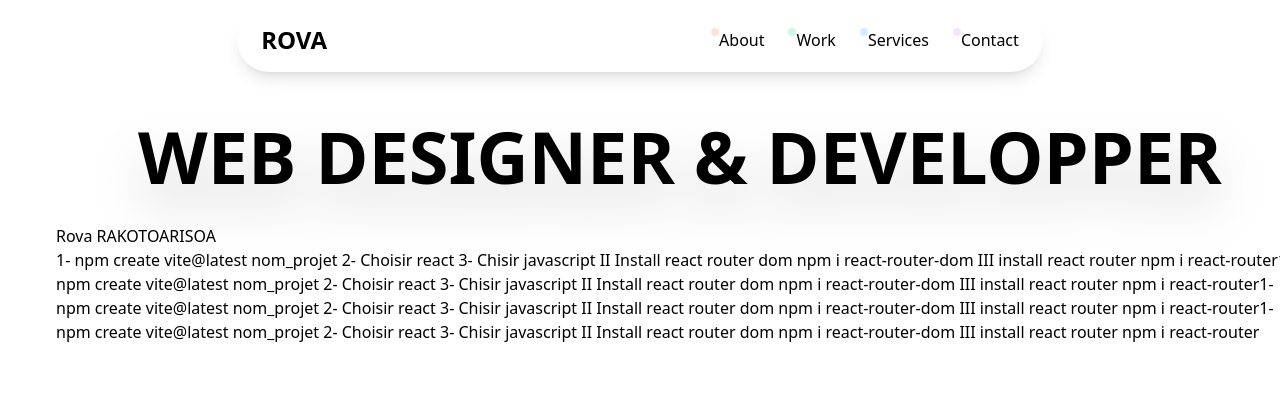
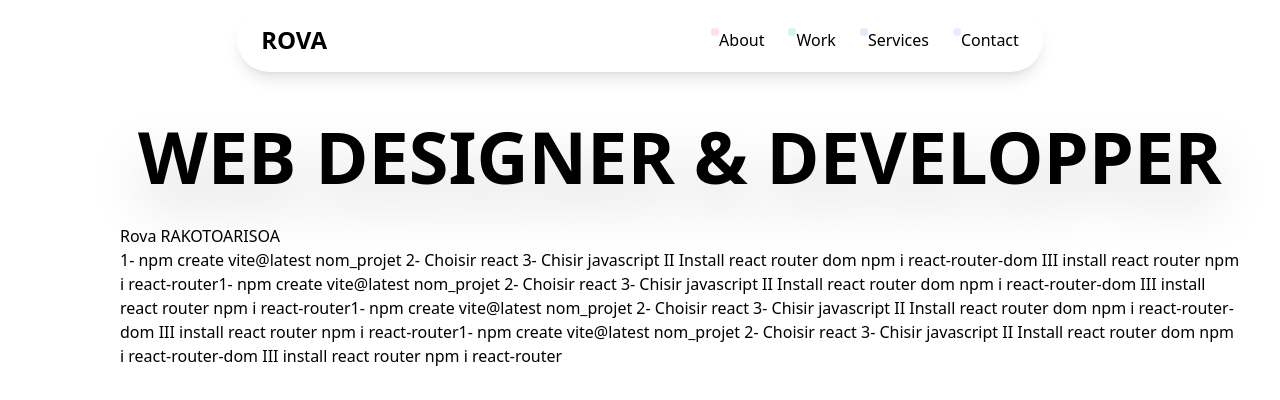
Before and after one commit to RovaRakotoarisoa/rvickx, a React (Vite) app: page / in a window 1280 px wide. Shown: the top 400 px of the page. Built offline with nearby package versions, Linux system fonts and the light colour scheme.

Commit message:
add spline and create an example

```diff
--- a/package.json
+++ b/package.json
@@ -11,6 +11,7 @@
   },
   "dependencies": {
     "@glidejs/glide": "^3.7.1",
+    "@splinetool/react-spline": "^4.0.0",
     "@tailwindcss/vite": "^4.0.13",
     "atropos": "^2.0.2",
     "flyonui": "^1.3.0",
--- a/src/About.jsx
+++ b/src/About.jsx
@@ -47,6 +47,9 @@ function About(){
 				</p>
 				<img src="" alt="" />
 			</div>
+			<div>
+				{/* <iframe src='https://my.spline.design/untitled-tGA1jbH5Km5gjJ6daSZvOvOm/' frameborder='0' width='100%' height='100%'></iframe> */}
+			</div>
 		</>
 	);
 }
--- a/src/components/Container.jsx
+++ b/src/components/Container.jsx
@@ -1,8 +1,9 @@
 function Container({children}){
 	return(
-		<div className="container mx-10 pt-30 px-4">
+		<div className="container mx-10 pt-30 px-20">
 			{children}
 		</div>
+
 	);
 }
 
```
Also changed, not shown: 1 other file (tests, documents, lock files or other folders).
